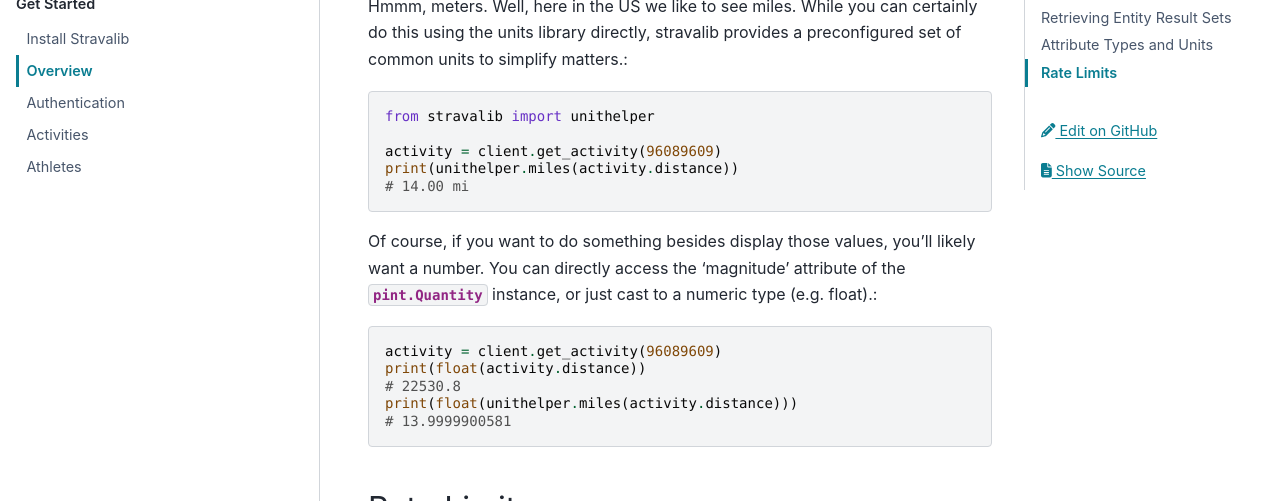
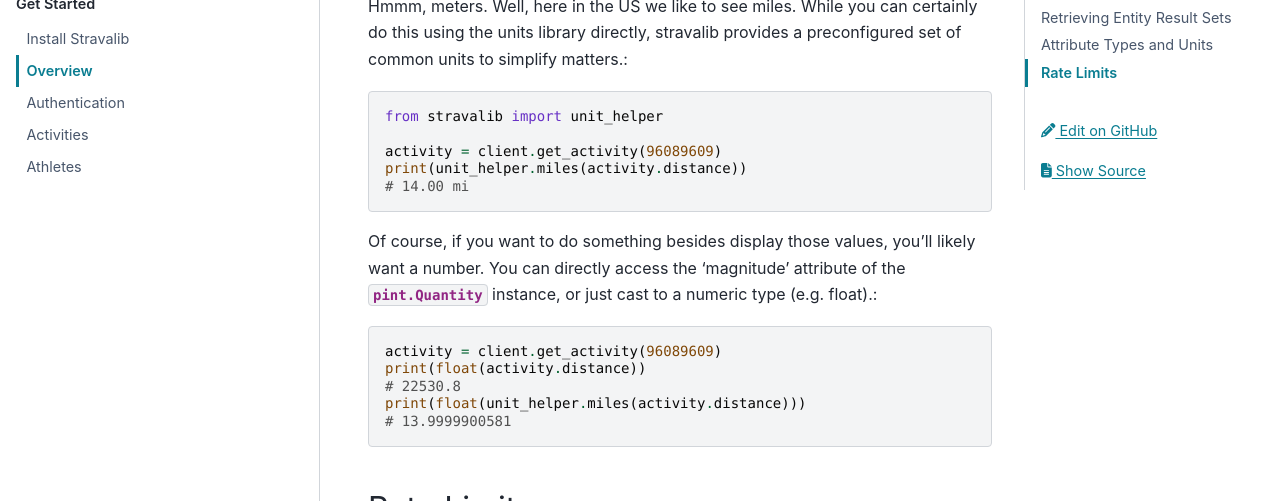
Before and after one commit to stravalib/stravalib, a Sphinx documentation site: the page built from docs/get-started/overview.rst, in a window 1280 px wide and 900 px high, scrolled down 2626 px. Shown: the part 152-653 px from the top of the window. Built offline with Sphinx 7.4.7 and the PyData theme 0.15.4, drawn with Linux system fonts in a browser that asks for light colours; the version number could not be read and is left out.

Commit message:
Fix: unithelper renamed to unit_helper

```diff
--- a/docs/get-started/activities.rst
+++ b/docs/get-started/activities.rst
@@ -16,7 +16,7 @@ The function will return a :class:`stravalib.model.Activity` object.::
 Activity object has many basic properties such as type and distance.::
 
     print("type={0.type} distance={1} km".format(activity,
-                                             unithelper.kilometers(activity.distance)))
+                                             unit_helper.kilometers(activity.distance)))
 
 But also many secondary properties like kudos, comments and photos which follow the following pattern.::
 
--- a/docs/get-started/overview.rst
+++ b/docs/get-started/overview.rst
@@ -109,10 +109,10 @@ to see a representation that includes the units::
 Hmmm, meters.  Well, here in the US we like to see miles.  While you can certainly do this using the units
 library directly, stravalib provides a preconfigured set of common units to simplify matters.::
 
-   from stravalib import unithelper
+   from stravalib import unit_helper
 
    activity = client.get_activity(96089609)
-   print(unithelper.miles(activity.distance))
+   print(unit_helper.miles(activity.distance))
    # 14.00 mi
 
 Of course, if you want to do something besides display those values, you'll likely
@@ -122,7 +122,7 @@ or just cast to a numeric type (e.g. float).::
    activity = client.get_activity(96089609)
    print(float(activity.distance))
    # 22530.8
-   print(float(unithelper.miles(activity.distance)))
+   print(float(unit_helper.miles(activity.distance)))
    # 13.9999900581
 
 
--- a/docs/reference.rst
+++ b/docs/reference.rst
@@ -15,7 +15,7 @@ Below the main modules are listed.
    Client <reference/client>
    Model <reference/model>
    Strava Model <reference/strava_model>
-   Unit helper <reference/unithelper>
+   Unit helper <reference/unit_helper>
    Protocol <reference/protocol>
    Limiter (Util Submodule) <reference/utilities>
    Exceptions <reference/exceptions>
--- a/docs/reference/unithelper.rst
+++ b/docs/reference/unit_helper.rst
@@ -1,9 +1,9 @@
 ============================
 Unit Helper Module
 ============================
-.. currentmodule:: stravalib.unithelper
+.. currentmodule:: stravalib.unit_helper
 
-The `unithelper` module provides helper utility
+The `unit_helper` module provides helper utility
 to convert various units.
 
 Summary Functions
```
Also changed, not shown: docs/contributing/development-guide.md (+1 -1 lines).
